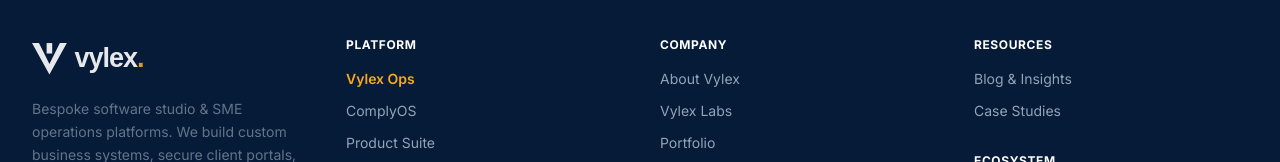
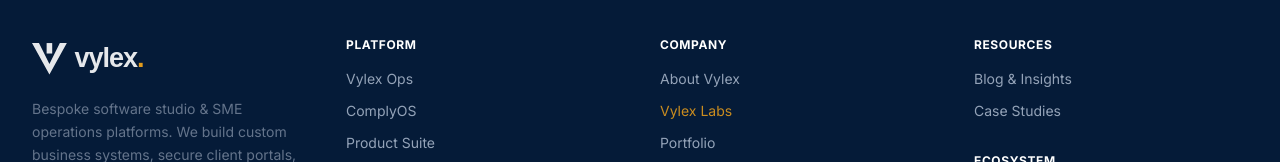
Before and after one commit to mthembuavuyile/vylex, a website: page press/vylex-rebrand-notice.html in a window 1280 px wide. Shown: the part 1914-2076 px from the top of the page. Drawn offline with nearby package versions, Linux system fonts and the light colour scheme.

Commit message:
feat: implement footer component with platform navigation and add Tailwind CSS output file

```diff
--- a/components/footer.html
+++ b/components/footer.html
@@ -56,7 +56,7 @@
                     Platform
                 </h3>
                 <ul class="space-y-3 mb-8">
-                    <li><a href="/ops/" class="footer-link hover:text-white transition-colors font-semibold text-brand-orange">Vylex Ops</a></li>
+                    <li><a href="/ops/" class="footer-link hover:text-white transition-colors">Vylex Ops</a></li>
                     <li><a href="https://comply.vylex.co.za/" target="_blank" rel="noopener noreferrer" class="footer-link hover:text-white transition-colors">ComplyOS</a></li>
                     <li><a href="/products/" class="footer-link hover:text-white transition-colors">Product Suite</a></li>
                 </ul>
@@ -80,7 +80,7 @@
                 </h3>
                 <ul class="space-y-3">
                     <li><a href="/about/" class="footer-link hover:text-white transition-colors">About Vylex</a></li>
-                    <li><a href="/labs/" class="footer-link hover:text-white transition-colors">Vylex Labs</a></li>
+                    <li><a href="/labs/" class="footer-link text-brand-orange/80 hover:text-white transition-colors">Vylex Labs</a></li>
                     <li><a href="/portfolio/" class="footer-link hover:text-white transition-colors">Portfolio</a></li>
                     <li><a href="/about/strategy.html" class="footer-link hover:text-white transition-colors">Strategy & Vision</a></li>
                     <li><a href="/press/" class="footer-link hover:text-white transition-colors">Press & Media</a></li>
```
Also changed, not shown: css/output.css.
